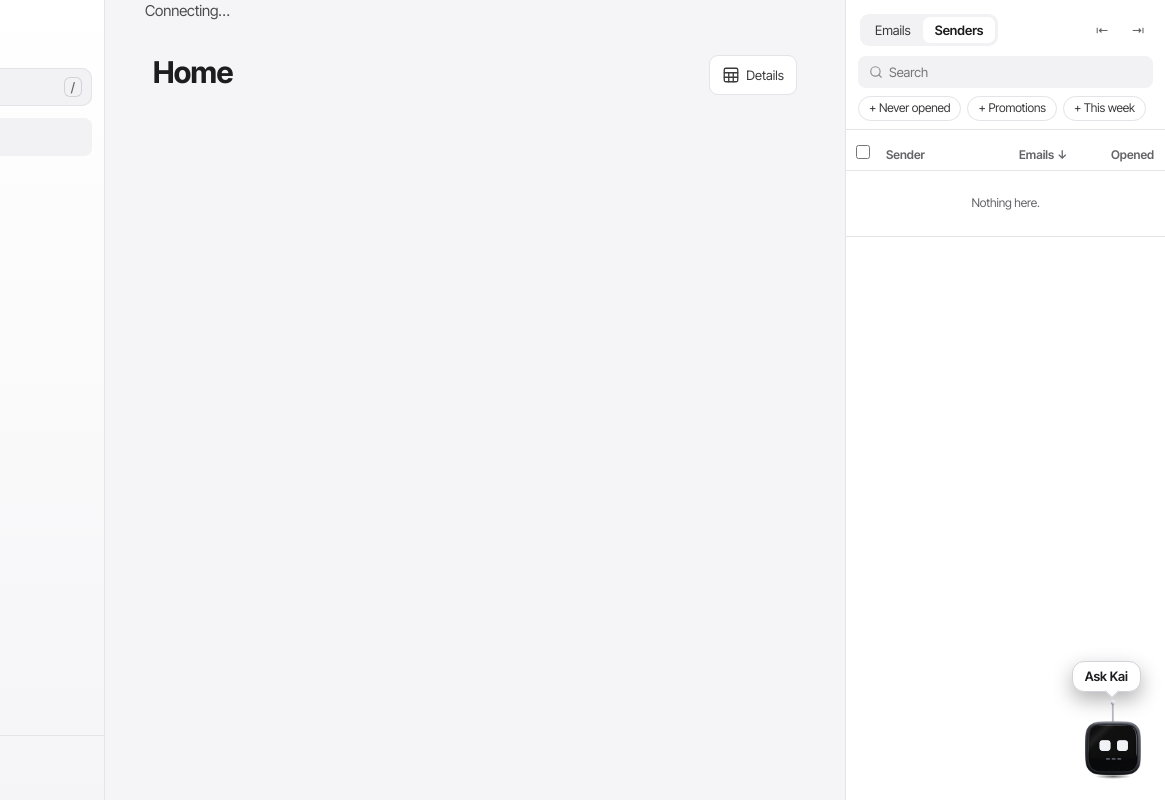
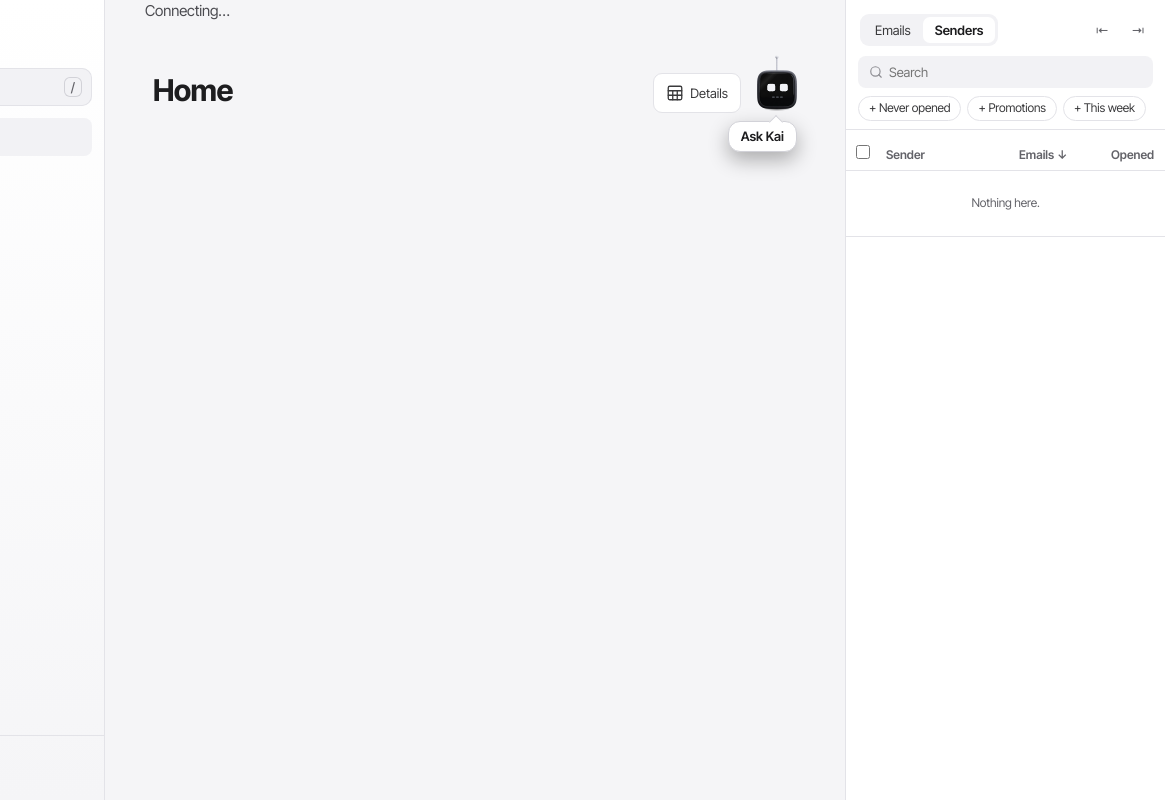
Before and after one commit to Samuelabhinav37/cluster, a website built with Vite: page src/dashboard/index.html in a window 1280 px wide. Shown: the full height of the page, 115-1280 px from the left. Built offline with nearby package versions, Linux system fonts and the light colour scheme; some packages are replaced by stand-ins of ours; no server answers.

Commit message:
Kai sits in the page header beside Details
Like Gemini in Gmail's toolbar: always there, never over mail or the
Details pane. His tip and chat drop down below him.

Co-Authored-By: Claude Opus 5.5 <noreply@anthropic.com>

```diff
--- a/src/dashboard/dashboard.css
+++ b/src/dashboard/dashboard.css
@@ -3798,10 +3798,9 @@ table.sheet { font-size: 12px; }
   writing-mode: vertical-rl; cursor: pointer; }
 .details-tab:hover { background: var(--neutral-fill); color: var(--label); }
 
-/* Kai in the bottom-right corner, where people expect an assistant. Details
-   keeps its last rows and action bar clear of him; minimized, he sits beside its strip. */
-.kg-launch { --kg-kai: 56px; }
-.kg-panel { bottom: 100px; }
-body:has(.details.min) .kai-guide { right: 56px; }
-.details .sheet-wrap { padding-bottom: 72px; }
-.details .selbar { padding-right: 96px; }
+/* Kai in the page header beside Details; his tip and chat drop down below him. */
+.page-head > .kai-guide { position: relative; right: auto; bottom: auto; align-self: center; }
+.page-head .kg-launch { --kg-kai: 40px; }
+.page-head .kai-guide .kg-tag { top: calc(100% + 8px); bottom: auto; transform-origin: calc(100% - 20px) -6px; }
+.page-head .kg-tag::after { top: -5px; bottom: auto; transform: rotate(225deg); }
+.page-head .kg-panel { top: calc(100% + 10px); bottom: auto; max-height: min(540px, calc(100vh - 150px)); transform-origin: calc(100% - 20px) 0; }
--- a/src/dashboard/dashboard.ts
+++ b/src/dashboard/dashboard.ts
@@ -243,6 +243,9 @@ function showScreen(name: string) {
     const active = panel.dataset.screen === target;
     panel.hidden = !active;
     panel.tabIndex = active ? 0 : -1;
+    // Kai sits in the open page's header, beside Details, like Gemini in Gmail's toolbar.
+    const head = active && panel.querySelector(".page-head");
+    if (head && kaiGuide) head.append(kaiGuide.root);
   }
   for (const btn of navButtons) {
     const active = btn.dataset.screen === target;
@@ -511,7 +514,7 @@ let kaiGuide: KaiGuide | null = null;
 let kaiTipped = false;
 
 async function main() {
-  // Kai in the corner, from the first screen (even before Gmail is connected).
+  // Kai in the corner until a page seats him in its header (showScreen).
   kaiGuide = initKaiGuide(document, {
     questions: CLUSTER_QUESTIONS,
     firstOn: CLUSTER_FIRST_ON,
--- a/src/dashboard/kaiGuide.ts
+++ b/src/dashboard/kaiGuide.ts
@@ -100,6 +100,8 @@ export interface KaiGuide {
   watch: KaiWatch | undefined;
   /** A one-line tip in the bubble, folded away after a few seconds. */
   tip: (text: string) => void;
+  /** Kai's element, so a page can seat him in its header. */
+  root: HTMLElement;
 }
 
 export function initKaiGuide(doc: Document, options: KaiOptions): KaiGuide {
@@ -452,7 +454,7 @@ export function initKaiGuide(doc: Document, options: KaiOptions): KaiGuide {
       if (hint) { hint = false; tagFold(); }
     }, 9000);
   };
-  return { open: show, close: hide, isOpen, watch, tip };
+  return { open: show, close: hide, isOpen, watch, tip, root };
 }
 
 /** Cluster's questions. Short, plain answers; each names the screen it opens. */
```
